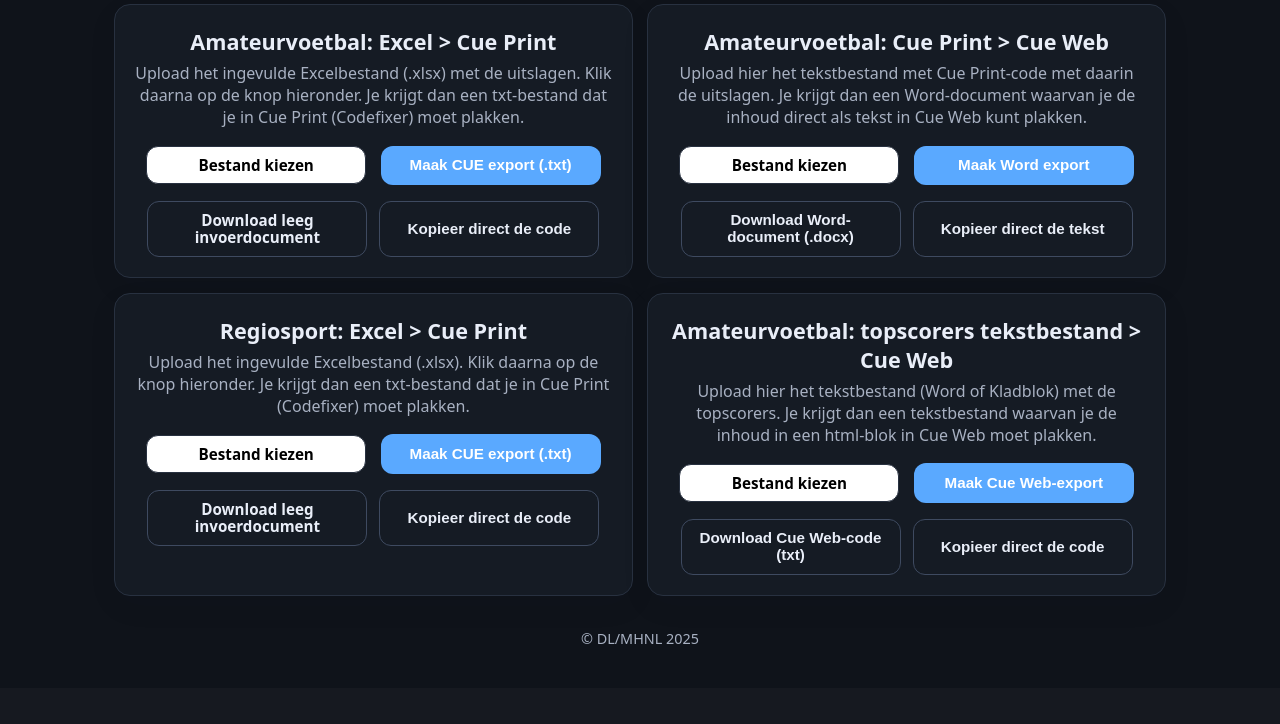
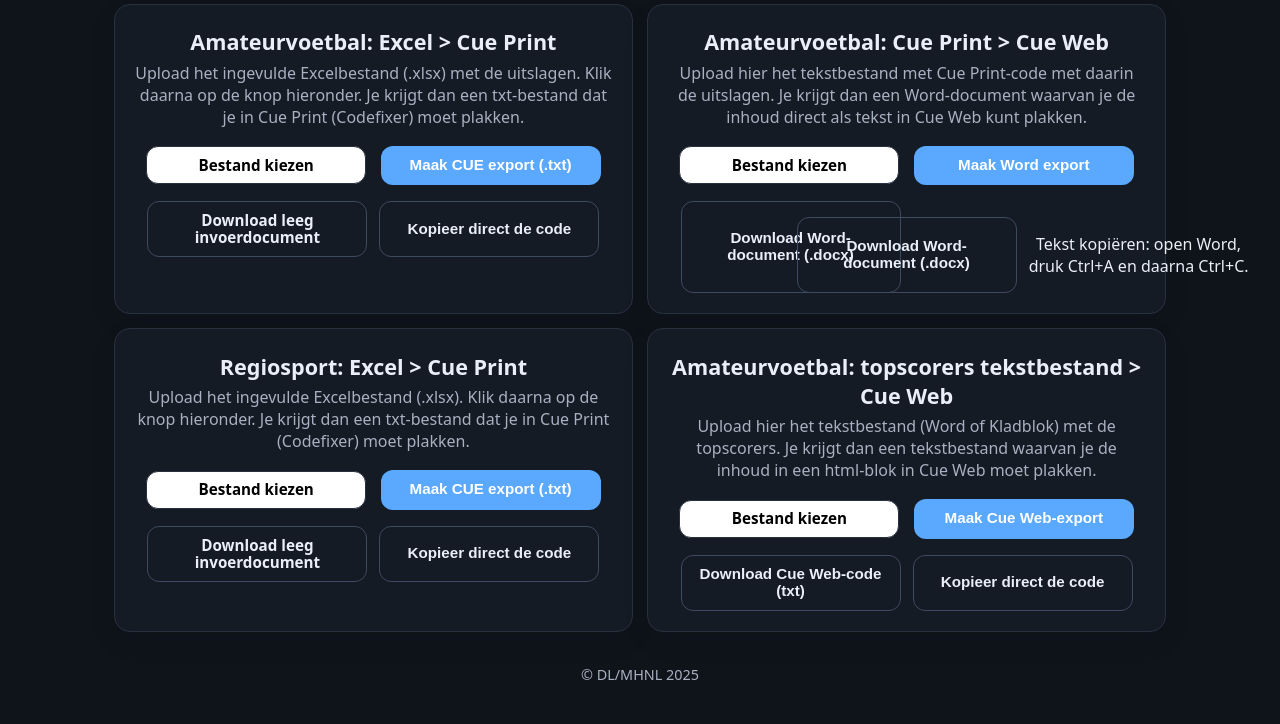
Before and after one commit to torstenfaruhn/test-tool, a Flask app: page / in a window 1280 px wide. Shown: the part 368-1092 px from the top of the page. Before the commit the page ends 1012 px from the top, so only its background shows below. Run offline with Flask 3, Linux system fonts and the light colour scheme.

Commit message:
Update index.html

```diff
--- a/templates/index.html
+++ b/templates/index.html
@@ -74,9 +74,12 @@
             <button class="btn btn-outline download-btn" data-target="amateur-online-output" data-filename="cue_word_export_amateur.docx">
               Download Word-document (.docx)
             </button>
-            <button class="btn btn-outline copy-btn" data-target="amateur-online-output">
-              Kopieer direct de tekst
-            </button>
+<div class="actions actions--bottom">
+  <button class="btn btn-outline download-btn" data-target="amateur-online-output" data-filename="cue_word_export_amateur.docx">
+    Download Word-document (.docx)
+  </button>
+  <p class="hint">Tekst kopiëren: open Word, druk Ctrl+A en daarna Ctrl+C.</p>
+</div>
           </div>
         </section>
 
```
